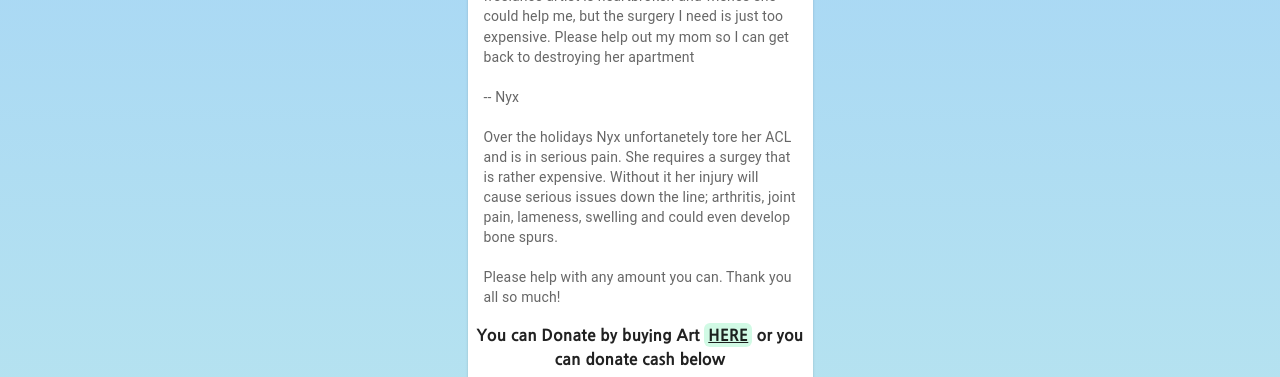
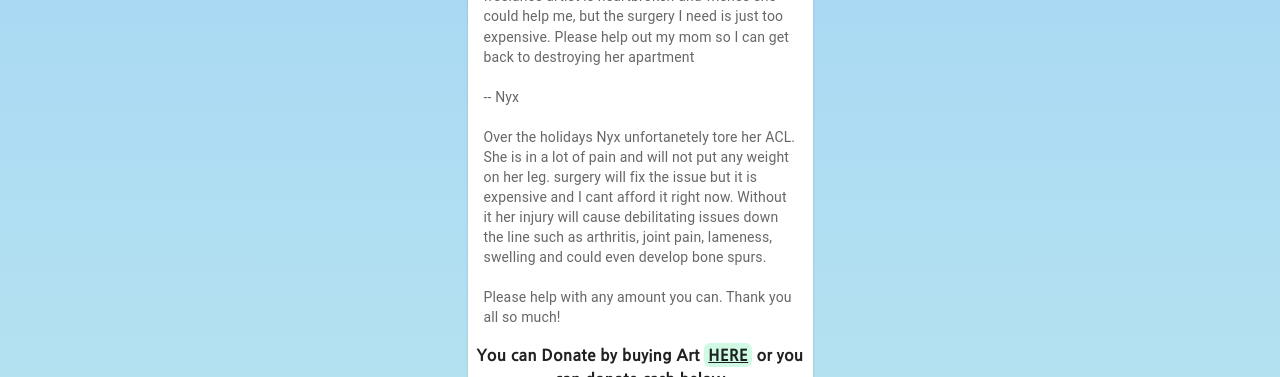
Before and after one commit to jjenks713/nyx-donate, a Next.js app: page / in a window 1280 px wide. Shown: the part 900-1277 px from the top of the page. Built offline with nearby package versions, Linux system fonts and the light colour scheme.

Commit message:
more paragraph change

```diff
--- a/pages/index.js
+++ b/pages/index.js
@@ -52,8 +52,9 @@ export default function Home() {
               </p> <br />
               <p>-- Nyx</p> <br />
             <p>
-            Over the holidays Nyx unfortanetely tore her ACL and is in serious pain. She requires a surgey that is rather
-            expensive. Without it her injury will cause serious issues down the line; arthritis,
+            Over the holidays Nyx unfortanetely tore her ACL. She is in a lot of pain and will not put any weight on
+            her leg. surgery will fix the issue but it is expensive and I cant afford it right now.
+             Without it her injury will cause debilitating issues down the line such as arthritis,
             joint pain, lameness, swelling and could even develop bone spurs. <br /><br />
             Please help with any amount you can. Thank you all so much!
             </p>
```
